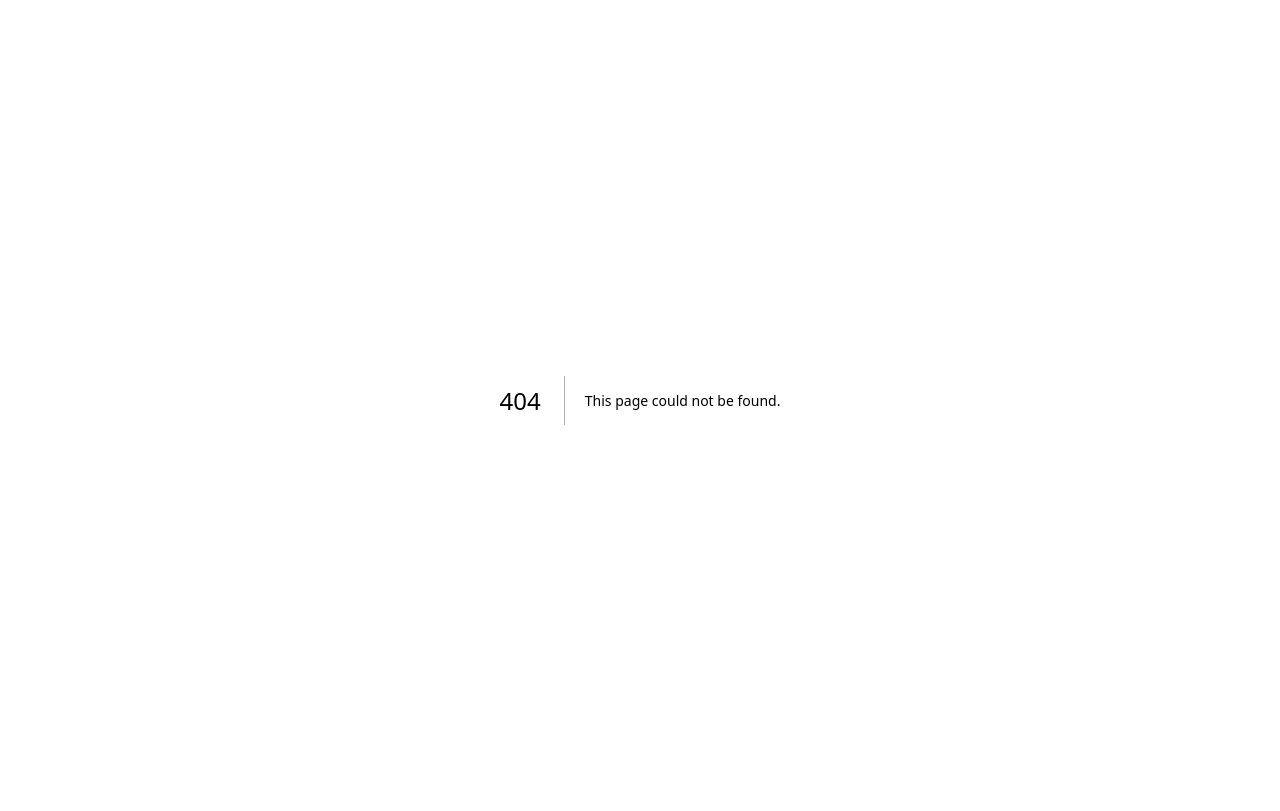
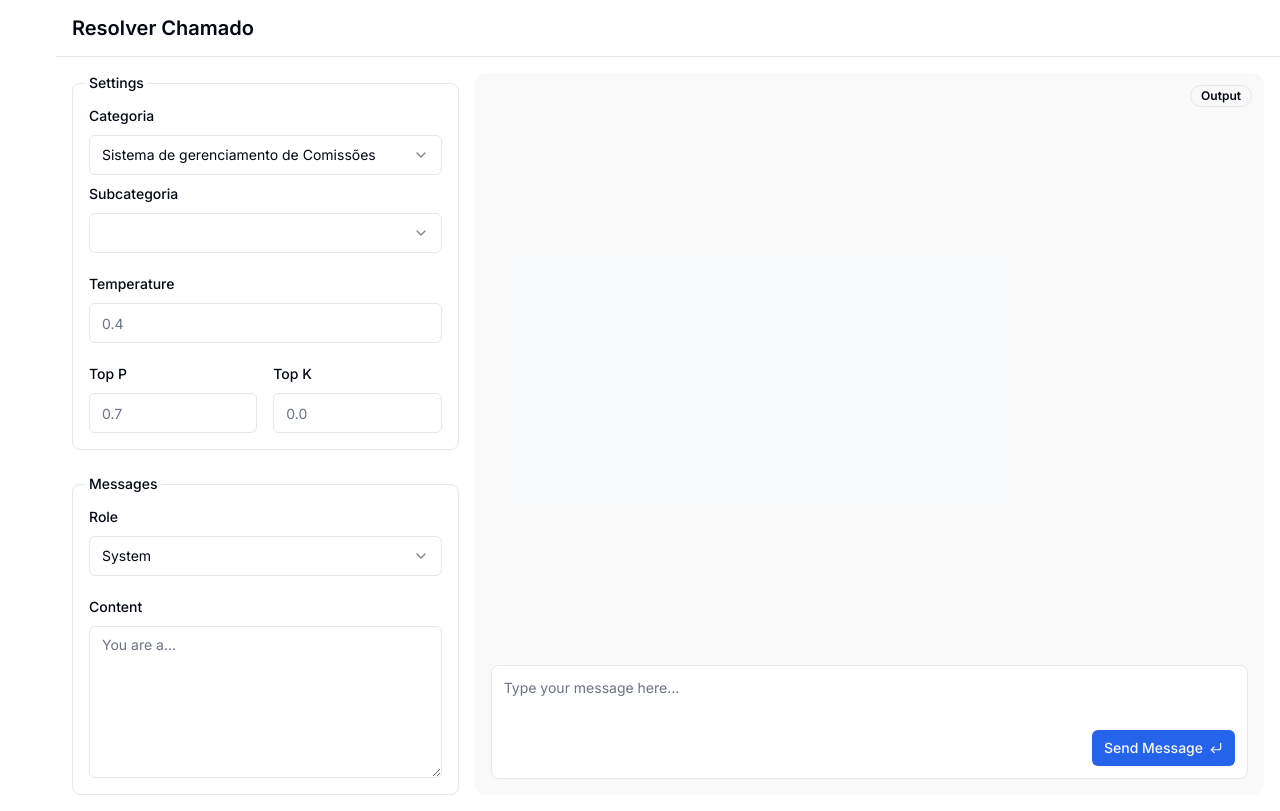
Before and after one commit to HugoGBR/Desenvolvimento-de-Sistema-de-Abertura-de-Chamados-Equipe2, a Next.js app in the folder Equipe2_chamado/: page /routes/resolverChamado in a window 1280 px wide. Before the commit this address had no page. Built offline with nearby package versions, Linux system fonts and the light colour scheme.

Commit message:
Pág Resolver Chamados
Pág em desenvolvimento

```diff
--- /dev/null
+++ b/Equipe2_chamado/app/routes/resolverChamado/page.tsx
@@ -0,0 +1,218 @@
+'use client'
+import {
+	CornerDownLeft, Settings
+} from "lucide-react"
+
+import { Badge } from "@/components/ui/badge"
+import { Button } from "@/components/ui/button"
+import {
+	Drawer, DrawerContent, DrawerDescription, DrawerHeader, DrawerTitle, DrawerTrigger,
+} from "@/components/ui/drawer"
+import { Input } from "@/components/ui/input"
+import { Label } from "@/components/ui/label"
+import {
+	Select, SelectContent, SelectItem, SelectTrigger, SelectValue,
+} from "@/components/ui/select"
+import { Textarea } from "@/components/ui/textarea"
+
+
+export default function Dashboard() {
+	return (
+		<div>
+			<div className="grid h-screen w-full pl-[56px]">
+				{/* <aside className="inset-y fixed  left-0 z-20 flex h-full flex-col border-r">
+					<nav className="grid gap-1 p-2">
+					</nav>
+				</aside> */}
+				<div className="flex flex-col">
+					<header className="sticky top-0 z-10 flex h-[57px] items-center gap-1 border-b bg-background px-4">
+						<h1 className="text-xl font-semibold">Resolver Chamado</h1>
+						<Drawer>
+							<DrawerTrigger asChild>
+								<Button variant="ghost" size="icon" className="md:hidden">
+									<Settings className="size-4" />
+									<span className="sr-only">Settings</span>
+								</Button>
+							</DrawerTrigger>
+							<DrawerContent className="max-h-[80vh]">
+								<DrawerHeader>
+									<DrawerTitle>Configuration</DrawerTitle>
+									<DrawerDescription>
+										Configure the settings for the model and messages.
+									</DrawerDescription>
+								</DrawerHeader>
+								<form className="grid w-full items-start gap-6 overflow-auto p-4 pt-0">
+									<fieldset className="grid gap-6 rounded-lg border p-4">
+										<legend className="-ml-1 px-1 text-sm font-medium">
+											Settings
+										</legend>
+
+										<div className="grid gap-3">
+											<Label htmlFor="temperature">Temperature</Label>
+											<Input id="temperature" type="number" placeholder="0.4" />
+										</div>
+										<div className="grid gap-3">
+											<Label htmlFor="top-p">Top P</Label>
+											<Input id="top-p" type="number" placeholder="0.7" />
+										</div>
+										<div className="grid gap-3">
+											<Label htmlFor="top-k">Top K</Label>
+											<Input id="top-k" type="number" placeholder="0.0" />
+										</div>
+									</fieldset>
+									<fieldset className="grid gap-6 rounded-lg border p-4">
+										<legend className="-ml-1 px-1 text-sm font-medium">
+											Messages
+										</legend>
+										<div className="grid gap-3">
+											<Label htmlFor="role">Role</Label>
+											<Select defaultValue="system">
+												<SelectTrigger>
+													<SelectValue placeholder="Select a role" />
+												</SelectTrigger>
+												<SelectContent>
+													<SelectItem value="system">System</SelectItem>
+													<SelectItem value="user">User</SelectItem>
+													<SelectItem value="assistant">Assistant</SelectItem>
+												</SelectContent>
+											</Select>
+										</div>
+										<div className="grid gap-3">
+											<Label htmlFor="content">Content</Label>
+											<Textarea id="content" placeholder="You are a..." />
+										</div>
+									</fieldset>
+								</form>
+							</DrawerContent>
+						</Drawer>
+					</header>
+					<main className="grid flex-1 gap-4 overflow-auto p-4 md:grid-cols-2 lg:grid-cols-3">
+						<div
+							className="relative hidden flex-col items-start gap-8 md:flex" x-chunk="dashboard-03-chunk-0"
+						>
+							<form className="grid w-full items-start gap-6">
+								<fieldset className="grid gap-6 rounded-lg border p-4">
+									<legend className="-ml-1 px-1 text-sm font-medium">
+										Settings
+									</legend>
+									<div className="grid gap-3">
+										<Select>
+											<Label htmlFor="role">Categoria</Label>
+											<Select defaultValue="system">
+												<SelectTrigger>
+													<SelectValue placeholder="Selecione a categoria" />
+												</SelectTrigger>
+												<SelectContent>
+													<SelectItem value="system">Sistema de gerenciamento de Comissões</SelectItem>{/*supostos nomes usar para puxar as categorias que cadastrarem no banco */}
+												</SelectContent>
+											</Select>
+											<Label htmlFor="role">Subcategoria</Label>
+											<Select defaultValue="system">
+												<SelectTrigger>
+													<SelectValue placeholder="Selecione a subcategoria" />
+												</SelectTrigger>
+												<SelectContent>
+													<SelectItem value="home">Home</SelectItem>{/*supostos nomes usar para puxar as categorias que cadastrarem no banco */}
+													<SelectItem value="cadastro">Cadastro</SelectItem>
+													<SelectItem value="relatorio">Relatório</SelectItem>
+													<SelectItem value="financeiro">Financeiro</SelectItem>
+													<SelectItem value="ajustes">Ajustes</SelectItem>
+													<SelectItem value="perfil">Perfil</SelectItem>
+												</SelectContent>
+											</Select>
+											<SelectContent>
+												<SelectItem value="genesis">
+													<div className="flex items-start gap-3 text-muted-foreground">
+														<div className="grid gap-0.5">
+														</div>
+													</div>
+												</SelectItem>
+												<SelectItem value="explorer">
+													<div className="flex items-start gap-3 text-muted-foreground">
+														<div className="grid gap-0.5">
+														</div>
+													</div>
+												</SelectItem>
+												<SelectItem value="quantum">
+													<div className="flex items-start gap-3 text-muted-foreground">
+														<div className="grid gap-0.5">
+														</div>
+													</div>
+												</SelectItem>
+											</SelectContent>
+										</Select>
+									</div>
+									<div className="grid gap-3">
+										<Label htmlFor="temperature">Temperature</Label>
+										<Input id="temperature" type="number" placeholder="0.4" />
+									</div>
+									<div className="grid grid-cols-2 gap-4">
+										<div className="grid gap-3">
+											<Label htmlFor="top-p">Top P</Label>
+											<Input id="top-p" type="number" placeholder="0.7" />
+										</div>
+										<div className="grid gap-3">
+											<Label htmlFor="top-k">Top K</Label>
+											<Input id="top-k" type="number" placeholder="0.0" />
+										</div>
+									</div>
+								</fieldset>
+								<fieldset className="grid gap-6 rounded-lg border p-4">
+									<legend className="-ml-1 px-1 text-sm font-medium">
+										Messages
+									</legend>
+									<div className="grid gap-3">
+										<Label htmlFor="role">Role</Label>
+										<Select defaultValue="system">
+											<SelectTrigger>
+												<SelectValue placeholder="Select a role" />
+											</SelectTrigger>
+											<SelectContent>
+												<SelectItem value="system">System</SelectItem>
+												<SelectItem value="user">User</SelectItem>
+												<SelectItem value="assistant">Assistant</SelectItem>
+											</SelectContent>
+										</Select>
+									</div>
+									<div className="grid gap-3">
+										<Label htmlFor="content">Content</Label>
+										<Textarea
+											id="content"
+											placeholder="You are a..."
+											className="min-h-[9.5rem]"
+										/>
+									</div>
+								</fieldset>
+							</form>
+						</div>
+						<div className="relative flex h-full min-h-[50vh] flex-col rounded-xl bg-muted/50 p-4 lg:col-span-2">
+							<Badge variant="outline" className="absolute right-3 top-3">
+								Output
+							</Badge>
+							<div className="flex-1" />
+							<form
+								className="relative overflow-hidden rounded-lg border bg-background focus-within:ring-1 focus-within:ring-ring" x-chunk="dashboard-03-chunk-1"
+							>
+								<Label htmlFor="message" className="sr-only">
+									Message
+								</Label>
+								<Textarea
+									id="message"
+									placeholder="Type your message here..."
+									className="min-h-12 resize-none border-0 p-3 shadow-none focus-visible:ring-0"
+								/>
+								<div className="flex items-center p-3 pt-0 ">
+									<Button type="submit" size="sm" className="ml-auto gap-1.5 bg-blue-600">
+										Send Message
+										<CornerDownLeft className="size-3.5" />
+									</Button>
+								</div>
+							</form>
+						</div>
+					</main>
+				</div>
+			</div>
+		</div>
+
+	)
+}
```
Also changed, not shown: 1 other file (tests, documents, lock files or other folders).
